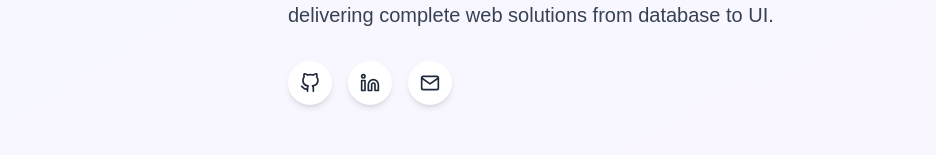
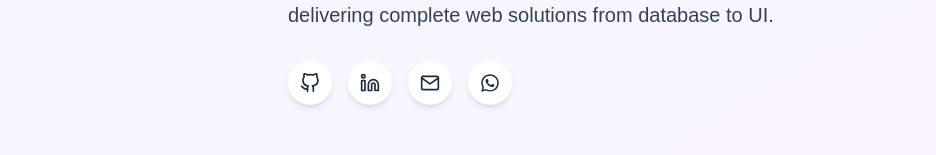
Before and after one commit to chucoyos/unodev, a Next.js app: page / in a window 1280 px wide. Shown: the part 463-618 px from the top of the page, without its empty margins (16-952 px from the left). Built offline with nearby package versions, Linux system fonts and the light colour scheme.

Commit message:
Add whatsapp link to hero section

```diff
--- a/app/components/HeroSection.jsx
+++ b/app/components/HeroSection.jsx
@@ -2,6 +2,7 @@
 
 import { motion } from 'framer-motion';
 import { FiGithub, FiLinkedin, FiMail } from 'react-icons/fi';
+import { FaWhatsapp } from "react-icons/fa6";
 
 export default function HeroSection() {
 
@@ -104,6 +105,15 @@ export default function HeroSection() {
           >
             <FiMail className="text-gray-800 dark:text-gray-200 text-xl" />
           </a>
+          <a
+            href="https://wa.me/523141352209?text=Hello%20Uno%20Dev"
+            target="_blank"
+            rel="noopener noreferrer"
+            className="p-3 rounded-full bg-white dark:bg-gray-800 shadow-md hover:shadow-lg transition-shadow"
+            aria-label="Email"
+          >
+            <FaWhatsapp className="text-gray-800 dark:text-gray-200 text-xl" />
+          </a>
         </motion.div>
 
         {/* Scroll indicator (optional) */}
```
